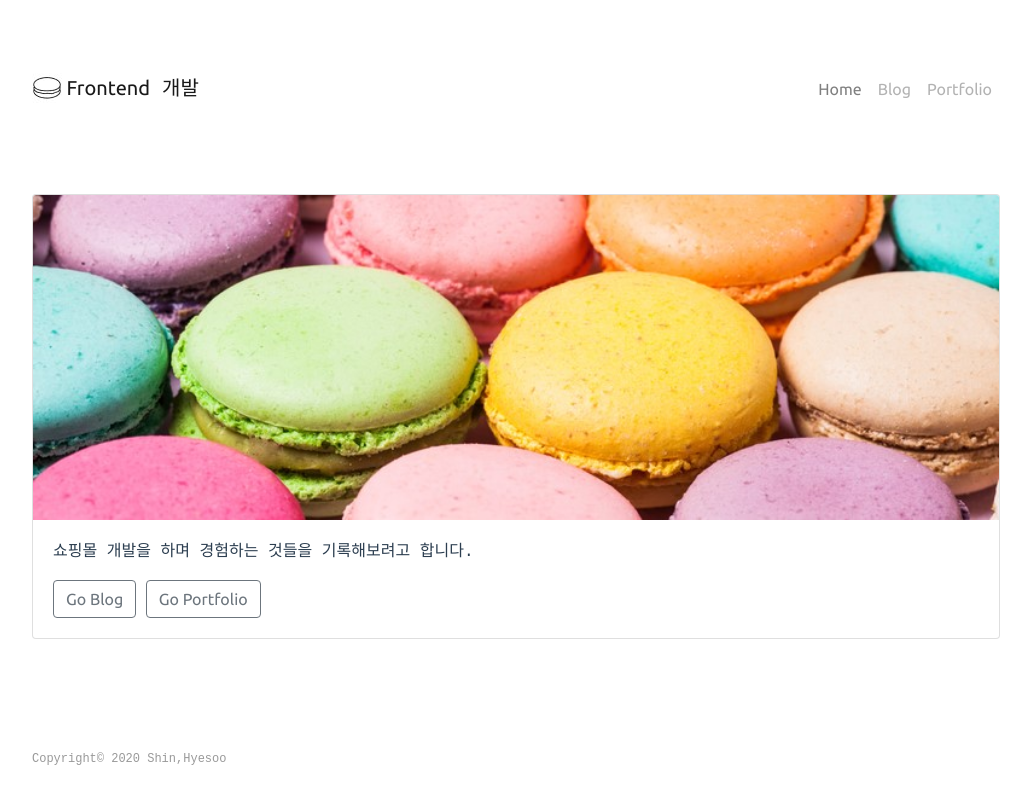
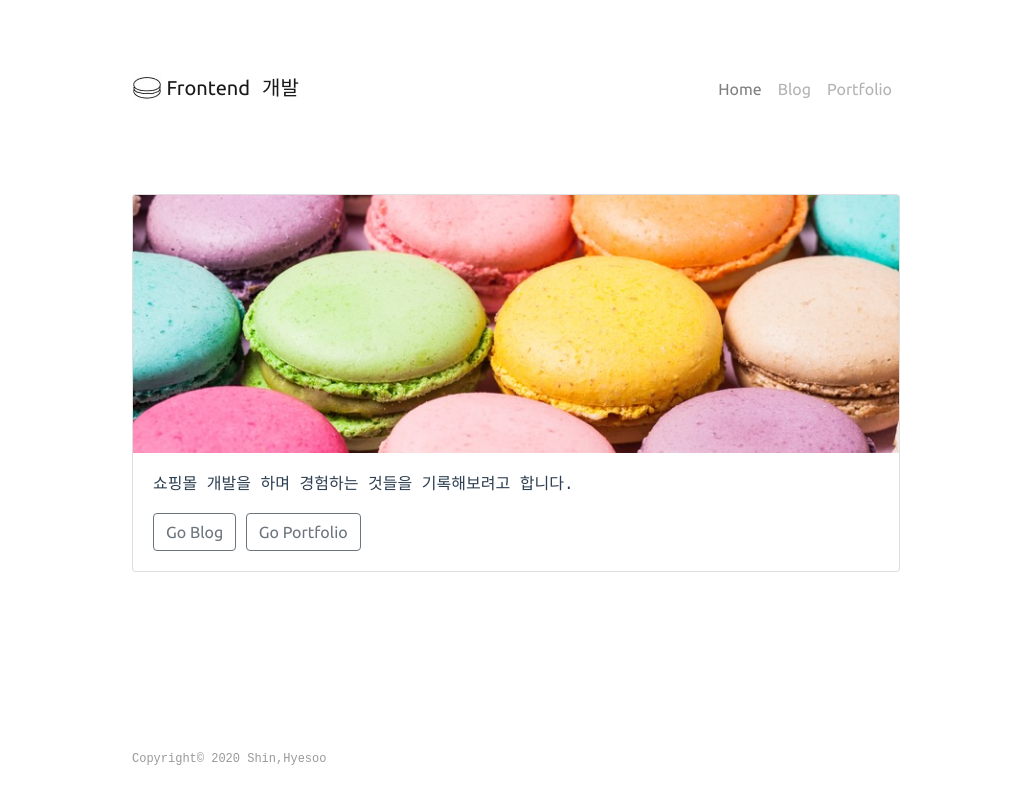
Before and after one commit to dc2348/vue-cli-github, a Vue app: page / in a window 1280 px wide. Shown: the whole page, without its empty margins (124-1155 px from the left). Built offline with nearby package versions, Linux system fonts and the light colour scheme; a web font is replaced by a local one.

Commit message:
FEAT:Fix @media size

```diff
--- a/src/App.vue
+++ b/src/App.vue
@@ -53,9 +53,10 @@ export default {
   font-family: 'Ubuntu', sans-serif;
 }
 
-@media (min-width: 1000px) {
+@media (min-width: 800px) {
   .app {
-    width: 1000px;
+    width: 800px;
   }
 }
+
 </style>
```
